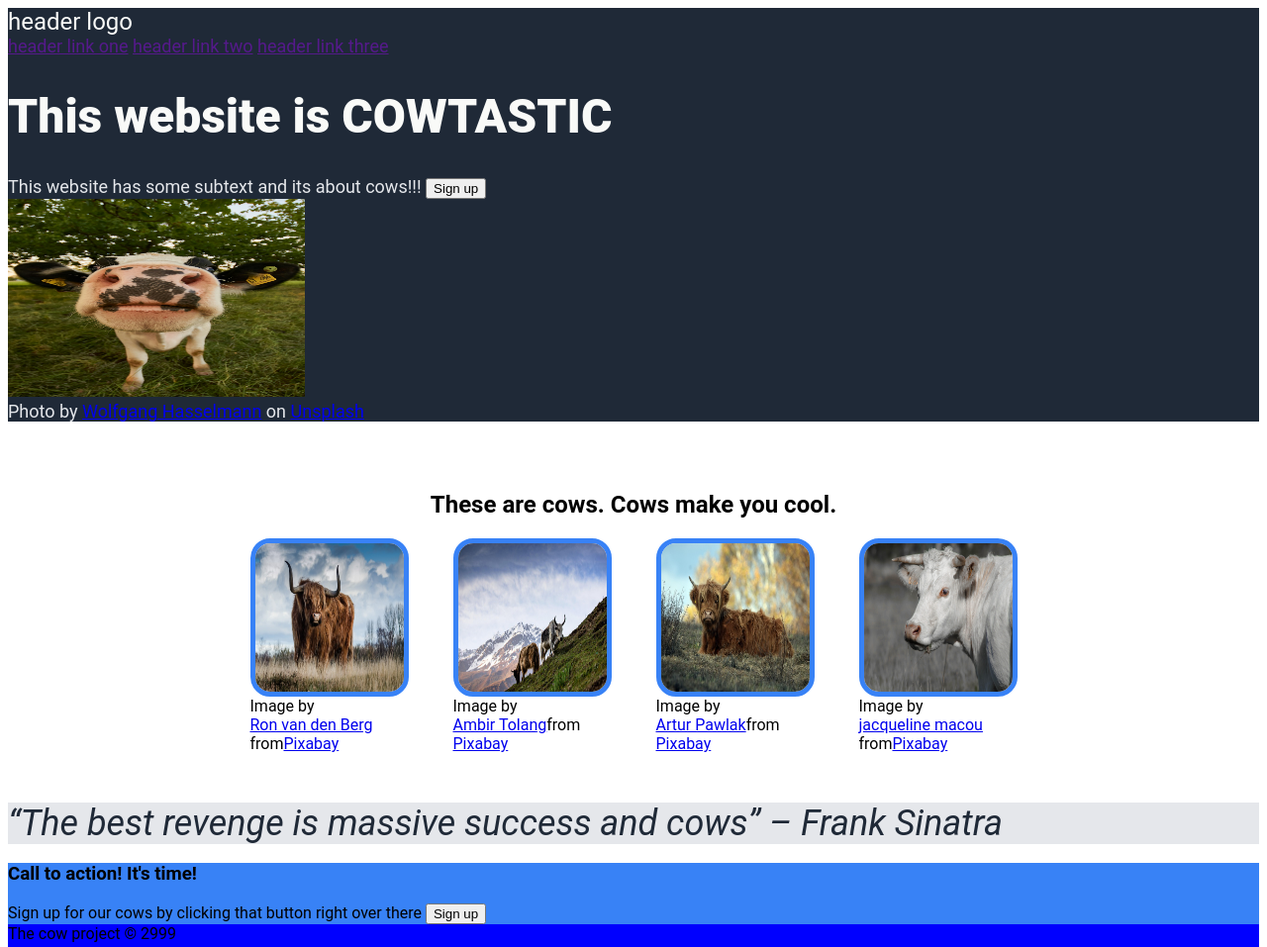
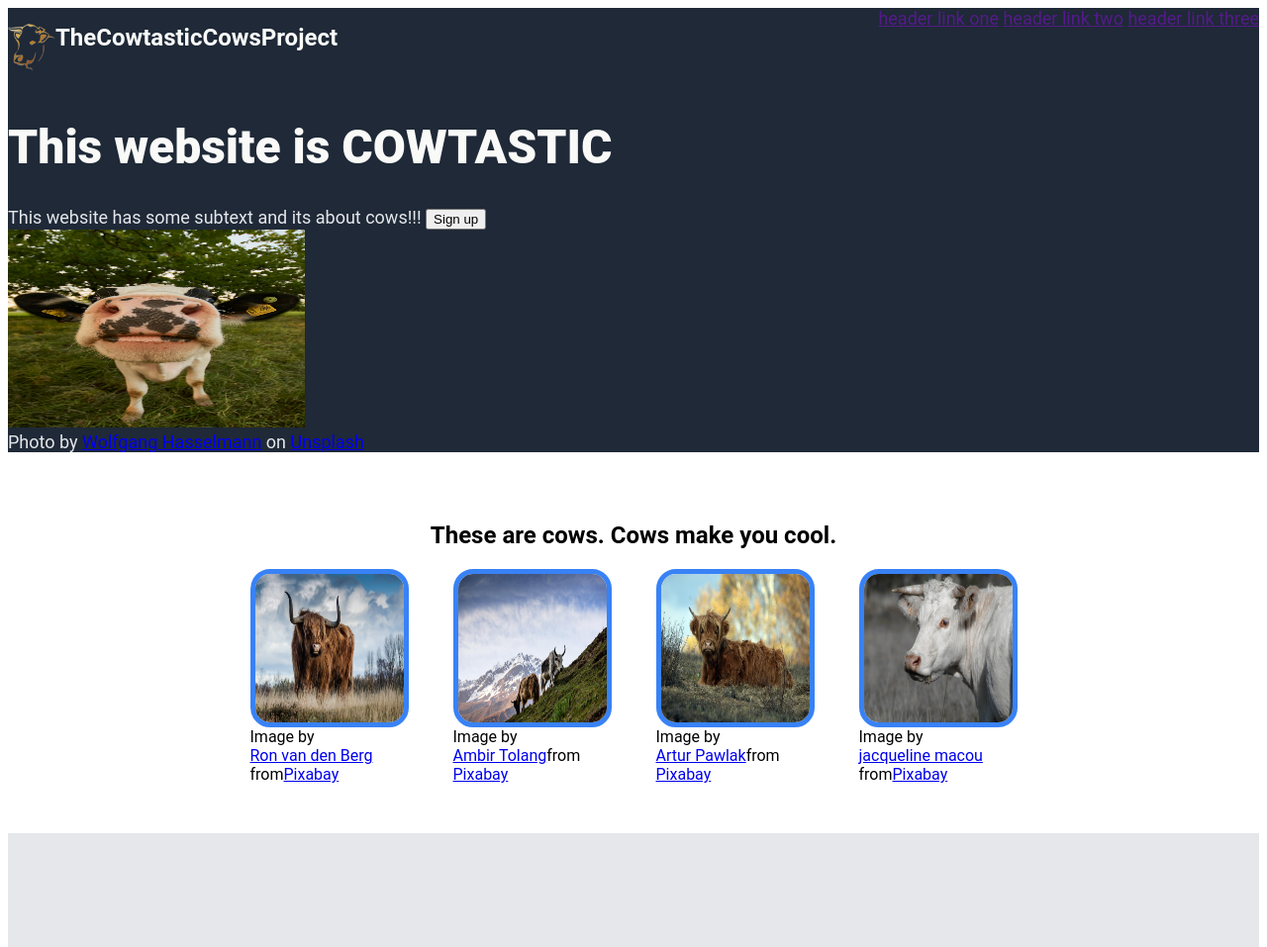
Before and after one commit to CallejasCodes/Landing-Page, a plain HTML site: page index.html in a window 1280 px wide. Shown: the top 957 px of the page at 99% size. Drawn offline with Linux system fonts and the light colour scheme.

Commit message:
moved around top header content and made a logo for the header

```diff
--- a/index.css
+++ b/index.css
@@ -5,6 +5,22 @@ header{
     background-color: #1f2937;
     color: #E5E7EB;
     font-size: 18px;
+}
+#logo{
+    display: flex;
+    justify-content: center;
+    align-items: center;
+}
+.logo {
+    width: 48px;
+    height: 48px;
+    display: flex;
+    font-size: 24px;
+    color: #F9FAF8;
+}
+#top{
+    display: flex;
+    justify-content: space-between;
 }
 main{
     padding: 50px;
@@ -20,9 +36,6 @@ footer{
     background-color: blue;
     height: 100px;
 
-}
-.signup{
-    background-color: #3882F6;
 }
 .random{
     width: 150px;
@@ -52,15 +65,12 @@ footer{
     font-weight: 900;
     color: #F9FAF8;
 }
-#logo {
-    font-size: 24px;
-    color: #F9FAF8;
-}
 section{
     background-color: #E5E7EB;
     display: flex;
 }
 .quote{
+    padding: 175px;
     display: flex;
     justify-content: center;
     align-items: center;
@@ -68,3 +78,13 @@ section{
     color: #1f2937;
     font-style: italic;
 }
+.signup{
+    padding: 75px;
+    display: flex;
+    justify-content: center;
+}
+#container{
+    padding: 10px;
+    background-color: #3882F6;
+    border-radius: 10px;
+}
--- a/index.html
+++ b/index.html
@@ -9,7 +9,10 @@
 <body>
     <header>
         <div id="top">
-            <div id="logo">header logo</div>
+            <div id="logo">
+                <img src="/Landing-Page/Images/cow-1485012_640.png" class="logo">
+                <h1 class="logo">TheCowtasticCowsProject</h1>
+            </div>
             <div>
                 <a href="">header link one</a>
                 <a href="">header link two</a>
@@ -60,7 +63,7 @@
     </section>
     <div class="signup">
         <div id="container">
-            <h3>Call to action! It's time!</h3>
+            <h3>Call to action! It's time to cow!</h3>
             <p1>Sign up for our cows by clicking that button right over there </p1>
             <button>
                 Sign up
@@ -68,7 +71,7 @@
         </div>
     </div>
     <footer>
-        <div> The cow project &copy; 2999 </div>
+        <div> TheCowtasticCowsProject &copy; 2999 </div>
     </footer>
 </body>
 </html>
```
Also changed, not shown: Images/cow-1485012_640.png (added).
